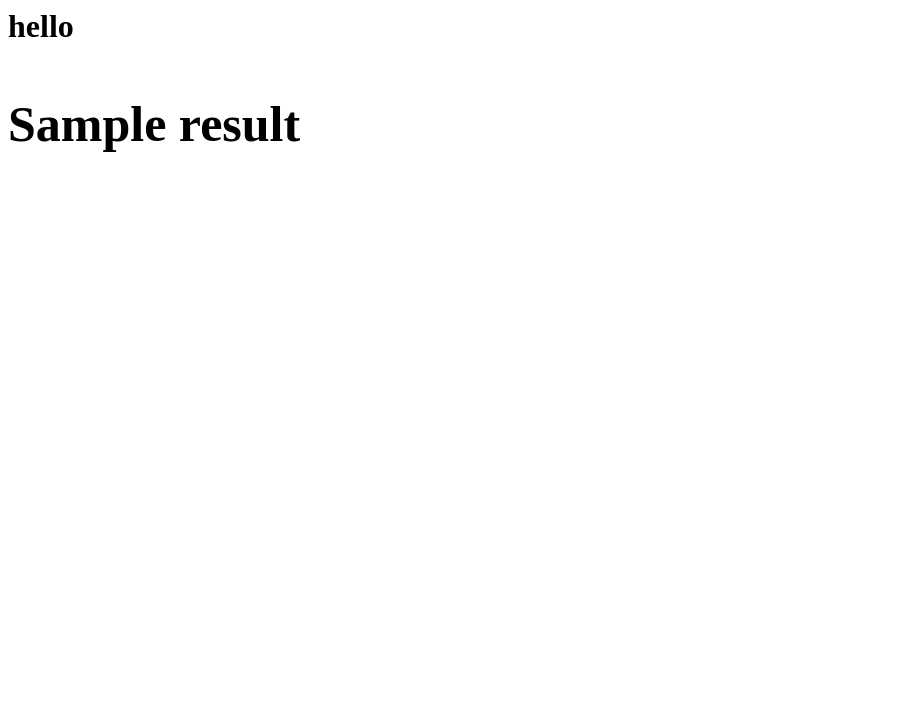
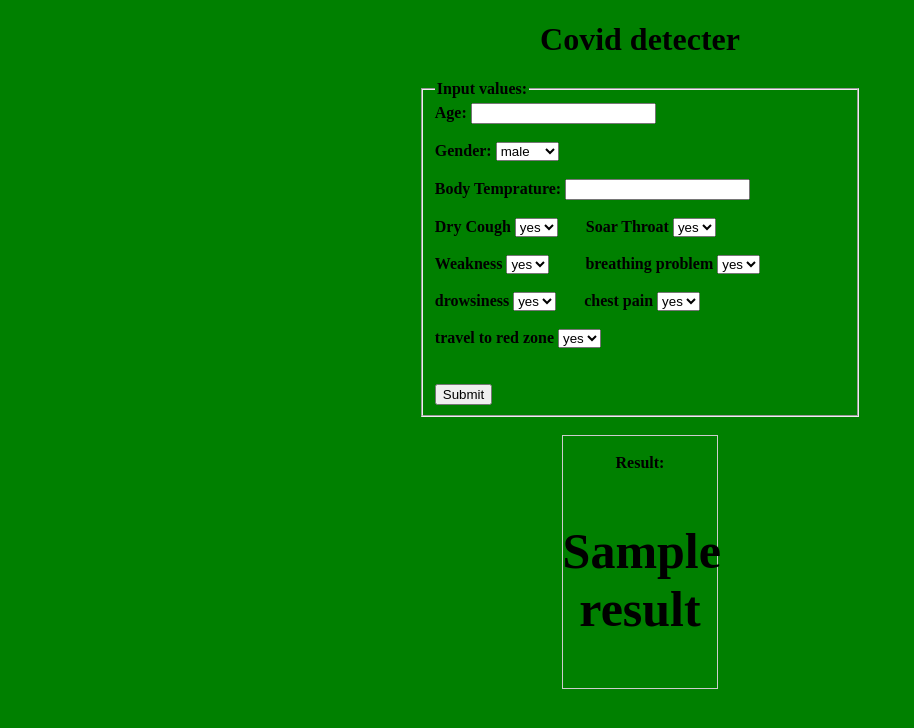
Before and after one commit to hrishi3/covid19detecter, a Flask app: template templates/main1.html in a window 1280 px wide. Shown: the top 728 px of the page, without its empty margins (0-914 px from the left). Run offline with Flask 2, Linux system fonts and the light colour scheme; the template is opened without the code that fills it: most values are stand-ins (such as "Sample title", 1, 10 or a date in 2020); parts of the project's set-up code (start-up, migrations or seed data) failed here and were passed over.

Commit message:
Update main1.html

```diff
--- a/templates/main1.html
+++ b/templates/main1.html
@@ -1,2 +1,77 @@
-<h1>hello<h1>
-  <p style="font-size:50px">{{ result }}</p>
+<!doctype html>
+<html>
+<style>
+form {
+    margin: auto;
+    width: 35%;
+}
+
+.result {
+    margin: auto;
+    width: 35%;
+    border: 1px solid #ccc;
+}
+</style>
+<body style="background-color:green;">
+<head>
+    <h1 align="center"  >Covid detecter</h1>
+</head>
+<form action="{{ url_for('main') }}" method="POST">
+    <fieldset>
+        <legend><b>Input values:</b></legend>
+        <b>Age:
+        <input name="age" type="number" required>
+    <br>     <br><b>Gender:
+       <select id="gender" name="gender">
+  <option value=1>male</option>
+  <option value=0>female</option>
+</select> <br>
+        <br><b>Body Temprature:
+        <input name="temprature" type="number" required>
+       <br>  <br><b>Dry Cough
+<select id="cough" name="cough">
+  <option value=1>yes</option>
+  <option value=0>no</option>
+</select> &nbsp &nbsp &nbsp <b>Soar Throat
+<select id="throat" name="throat">
+  <option value=1>yes</option>
+  <option value=0>no</option>
+</select> <br>
+<br>Weakness
+<select id="weak" name="weak">
+  <option value=1>yes</option>
+  <option value=0>no</option>
+</select>   &nbsp&nbsp &nbsp&nbsp &nbsp  breathing problem
+<select id="breath" name="breath">
+  <option value=1>yes</option>
+  <option value=0>no</option>
+</select> <br>
+<br>drowsiness
+<select id="drow" name="drow">
+  <option value=1>yes</option>
+  <option value=0>no</option>
+</select>   &nbsp &nbsp &nbsp chest pain
+<select id="pain" name="pain">
+  <option value=1>yes</option>
+  <option value=0>no</option>
+</select> <br>
+<br>travel to red zone
+<select id="red" name="red">
+  <option value=1>yes</option>
+  <option value=0>no</option>
+</select>
+        <br>
+        <br>
+        <br>
+        <input type="submit" align="center">
+    </fieldset>
+</form>
+<br>
+<div class="result" align="center">
+
+    	<br> Result:
+   		<p style="font-size:50px">{{ result }}</p>
+
+</div>
+
+</html>
```
